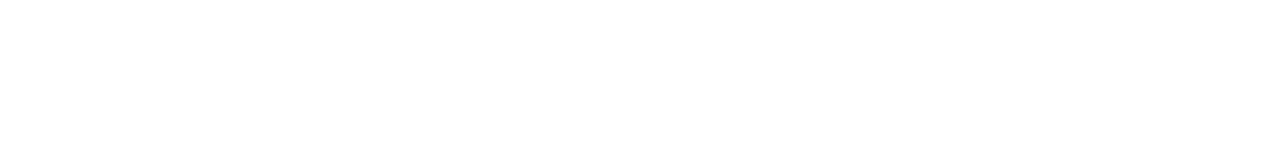
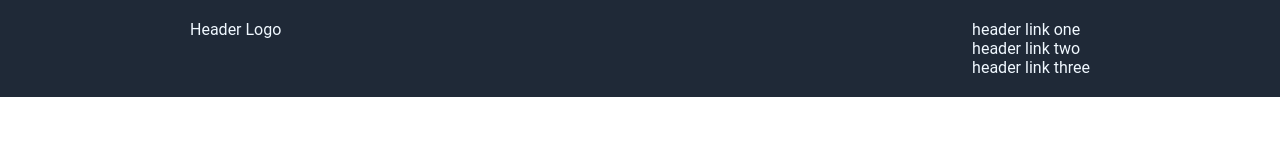
Before and after one commit to HarolMolina/Landing-page, a plain HTML site: page Index.html in a window 1280 px wide. Drawn offline with Linux system fonts and the light colour scheme.

Commit message:
act header del projecto y css
avances en el header de la pagina web con un poco de html y css pero faltan ajustar algunas cosas....

```diff
--- a/Index.html
+++ b/Index.html
@@ -1,11 +1,27 @@
 <!DOCTYPE html>
 <html lang="en">
+
 <head>
-    <meta charset="UTF-8">
-    <meta name="viewport" content="width=device-width, initial-scale=1.0">
-    <title>Document</title>
+  <meta charset="UTF-8">
+  <meta name="viewport" content="width=device-width, initial-scale=1.0">
+  <title>Landing Page Project</title>
+  <link rel="stylesheet" href="styles.css">
 </head>
+
 <body>
+  <header class="header-container">
+    <div class="header">
+      <div class="Logo">Header Logo</div>
+      <div class="Links">
+        <div>header link one </div>
+        <div>header link two </div>
+        <div>header link three </div>
+      </div>
 
+    </div>
+
+
+  </header>
 </body>
+
 </html>
--- /dev/null
+++ b/styles.css
@@ -0,0 +1,26 @@
+* {
+    box-sizing: border-box;
+    padding: 0px;
+    margin: 0px;
+}
+
+.header-container {
+    background-color: #1f2937;
+    font-family: roboto;
+    color: aliceblue;
+    display: flex;
+    padding: 20px 0;
+    justify-content: center;
+}
+
+.header {
+    display: flex;
+    justify-content: space-between;
+    width: 900px;
+}
+
+.links {
+    display: flex;
+    justify-content: flex-end;
+    width: 200px;
+}
```
